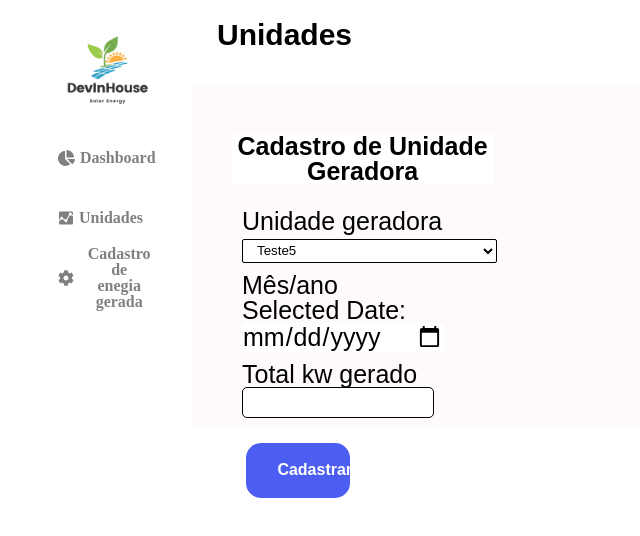
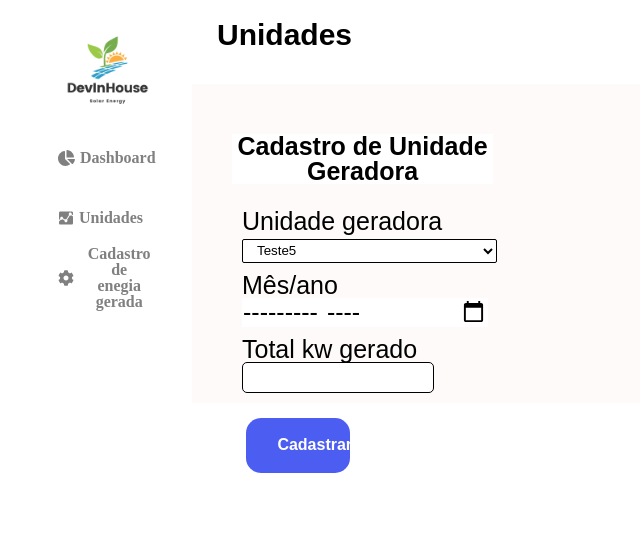
Before and after one commit to alexborgessjc/modulo_1_projeto_avaliativo_2, a React (Create React App) app: page /lancamentodegeracao in a window 1280 px wide. Shown: the top 536 px of the page, without its empty margins (0-640 px from the left). Built offline with nearby package versions, Linux system fonts and the light colour scheme; data requests are answered from the project's data file.

Commit message:
Envio 4 do projeto - Geração OK - Falta Exluir geracao por ID

```diff
--- a/server.json
+++ b/server.json
@@ -37,34 +37,24 @@
       "gerado": "59"
     },
     {
-      "id": "VIIhx8x",
-      "data": "",
+      "id": "wLs1btO",
+      "data": "2022-11",
+      "gerado": "50"
+    },
+    {
+      "id": "RR",
+      "data": "2022-02",
+      "gerado": "78"
+    },
+    {
+      "id": "Teste11",
+      "data": "2022-02",
       "gerado": "89"
     },
     {
-      "id": "OVZ55md",
-      "data": "",
-      "gerado": "88"
-    },
-    {
-      "id": "4hTbAjJ",
-      "data": "",
-      "gerado": "78"
-    },
-    {
-      "id": "gw_gGKZ",
-      "data": "",
-      "gerado": "99"
-    },
-    {
-      "id": "8liQfd7",
-      "data": "",
-      "gerado": "99"
-    },
-    {
-      "id": "8dhlE0O",
-      "data": "2022-01-06",
-      "gerado": "77"
+      "id": "126",
+      "data": "2022-03",
+      "gerado": "74"
     }
   ]
 }
--- a/src/components/Select/index.js
+++ b/src/components/Select/index.js
@@ -4,17 +4,15 @@ import { List } from './styles';
 function Select({options, description, ...otherProps }) {
 
   return (
-
       <List {...otherProps} selected="">
         <option disabled value="">{description}</option>
         {options.map(option => <option
           key={option.id}
-          value={option.value}>
+          value={option.id}>
           {option.apelido}
         </option>
         )}
       </List>
-
   );
 }
 
--- a/src/pages/LancamentoDeGeracao/index.js
+++ b/src/pages/LancamentoDeGeracao/index.js
@@ -60,17 +60,16 @@ function LancamentoDeGeracao() {
                                 Unidade geradora<br/>
                                 <Select
                                     label="Unidade geradora:"
-                                    value={unidade.id}
+
                                     options={unidade}
                                     description="Selecione uma unidade"
-                                    //onChange={(gerado) => setUnidade(gerado.target.value)}
+                                    onChange={(gerado) => setId(gerado.target.value)}
                                 />
                                 <br/>
                             </InputDiv>
                             <InputDiv>
                                 Mês/ano<br/>
-                                <h1>Selected Date: {date}</h1>
-                                <input type="date"
+                                <input type="month"
                                     onChange={(gerado) => setDate(gerado.target.value)}
                                 />
                             </InputDiv>
```
